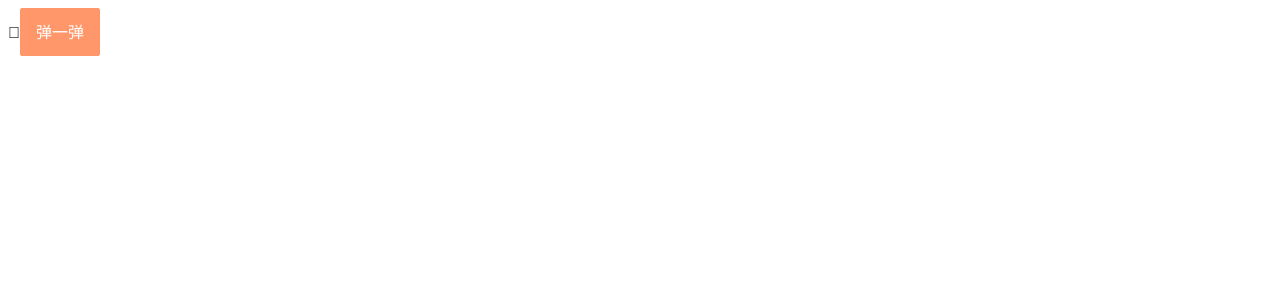
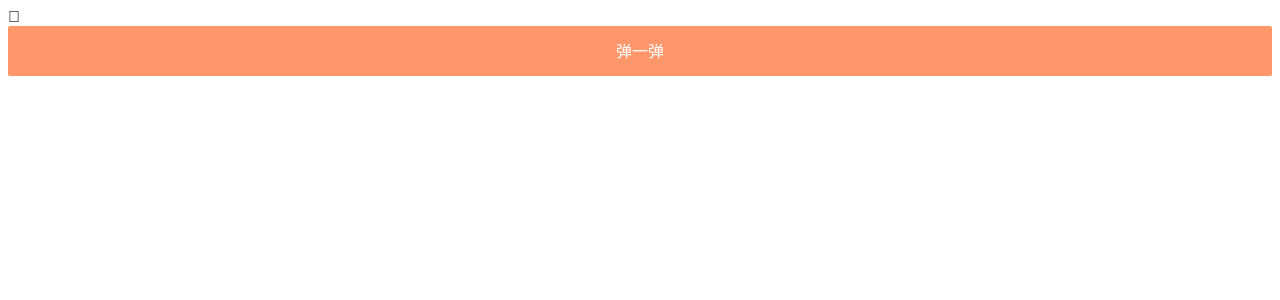
Before and after one commit to Greency/cy-ui, a Vue app in the folder ui/: page / in a window 1280 px wide. Shown: the top 300 px of the page. Built offline with nearby package versions, Linux system fonts and the light colour scheme; the HTML template or start-up script is replaced by a standard one.

Commit message:
feat: button组件新增size选项

```diff
--- a/ui/src/App.vue
+++ b/ui/src/App.vue
@@ -1,6 +1,6 @@
 <template>
 	<div class="wrapper">
-		<cy-button  type="warning" shape="" @click="setting">弹一弹</cy-button>
+		<cy-button  type="warning" shape="" size="large" @click="setting">弹一弹</cy-button>
 		<cy-popup v-model="show">
 			<div style="width: 375px;height: 300px;background-color: red;"></div>
 		</cy-popup>
--- a/ui/src/packages/button.vue
+++ b/ui/src/packages/button.vue
@@ -4,7 +4,7 @@
 		@click="handleClick"
 	>
 		<svg
-            v-if="loading"
+			v-if="loading"
 			class="small-loading-icon"
 			version="1"
 			x="0px"
@@ -129,6 +129,13 @@ export default {
 		line-height: 48px;
 	}
 
+    //下面是大小
+	&--large {
+		width: 100%;
+		height: 50px;
+		line-height: 50px;
+	}
+
 	// 下面是形状
 	&--square {
 		border-radius: 0;
```
